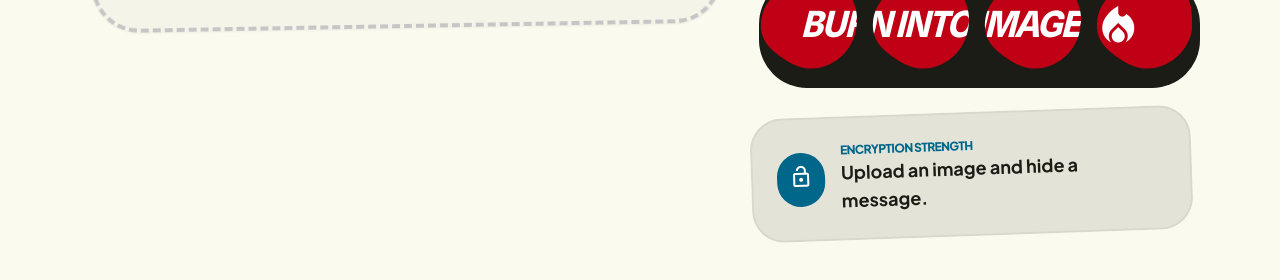
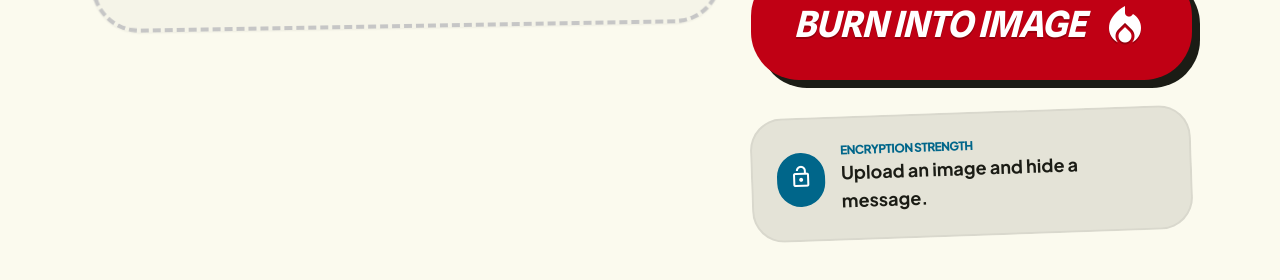
Before and after one commit to eric-beck/bad-bunny-studio, a plain HTML site: page labs/encoders/steganography.html in a window 1280 px wide. Shown: the part 854-1134 px from the top of the page. Drawn offline with nearby package versions, Linux system fonts and the light colour scheme.

Commit message:
feat: enhance encode button styling and accessibility features

```diff
--- a/labs/encoders/steganography.html
+++ b/labs/encoders/steganography.html
@@ -224,12 +224,13 @@
                     </div>
                 </div>
                 <!-- Primary Action -->
-                <button id="encodeButton" type="button" class="w-full group relative">
+                <button id="encodeButton" type="button"
+                    class="w-full group relative rounded-xl focus:outline-none focus-visible:ring-4 focus-visible:ring-primary/50">
                     <div class="absolute inset-0 bg-on-surface translate-x-2 translate-y-2 rounded-xl"></div>
                     <div
-                        class="relative bg-primary text-white p-8 rounded-xl font-headline font-black text-4xl uppercase tracking-tighter italic flex items-center justify-center gap-4 hover:-translate-x-1 hover:-translate-y-1 transition-transform active:scale-95 duration-100 scribble-mask">
-                        BURN INTO IMAGE
-                        <span class="material-symbols-outlined text-5xl"
+                        class="relative bg-primary text-on-primary px-6 py-5 md:p-8 rounded-xl font-headline font-black text-2xl md:text-4xl uppercase tracking-tight italic flex items-center justify-center gap-3 md:gap-4 text-center leading-tight [text-shadow:0_2px_0_rgba(65,0,2,0.35)] hover:-translate-x-1 hover:-translate-y-1 transition-transform active:scale-[0.98] duration-100">
+                        <span class="whitespace-normal md:whitespace-nowrap">BURN INTO IMAGE</span>
+                        <span class="material-symbols-outlined text-4xl md:text-5xl shrink-0"
                             style="font-variation-settings: 'FILL' 1;">local_fire_department</span>
                     </div>
                 </button>
```
